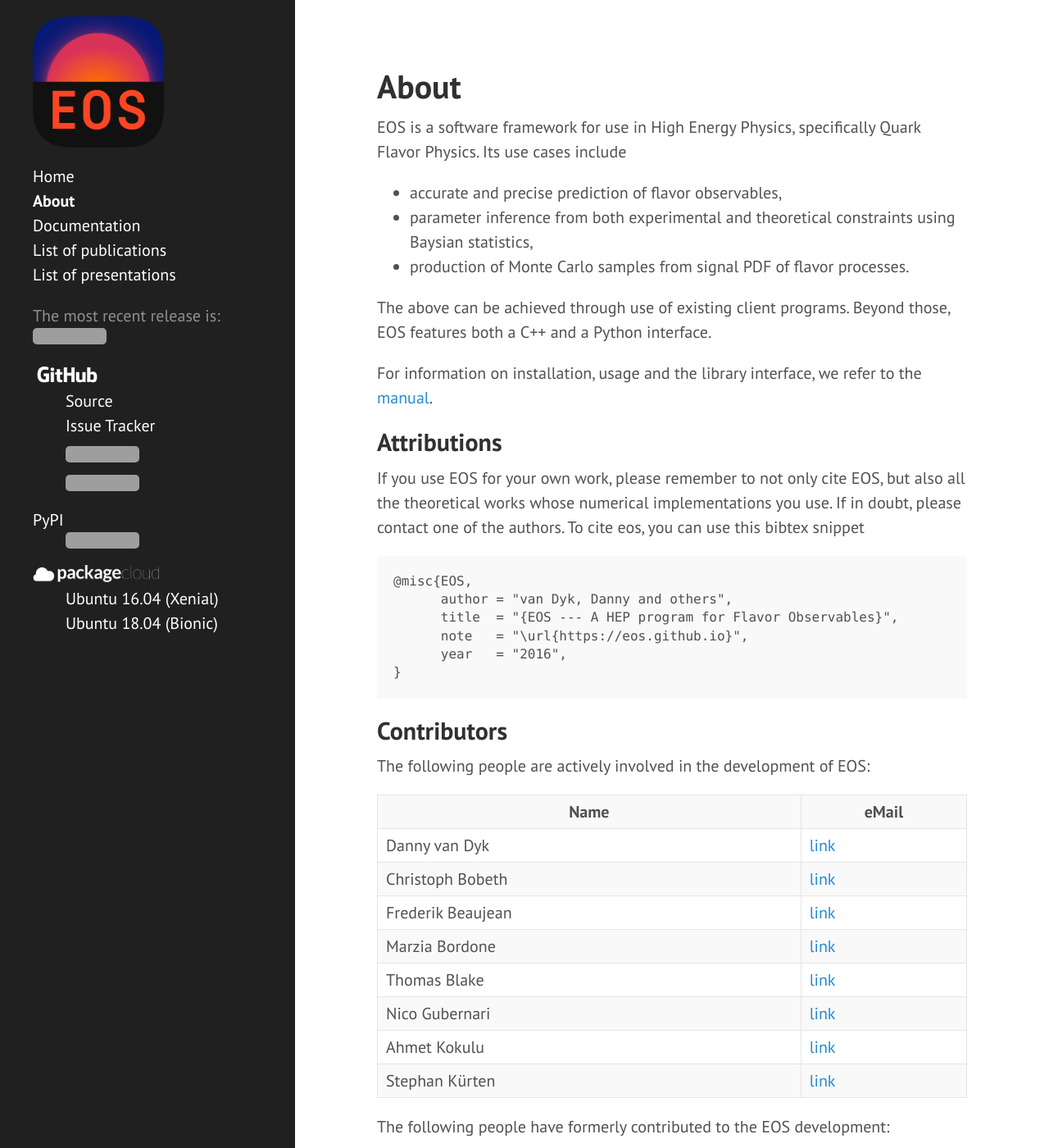
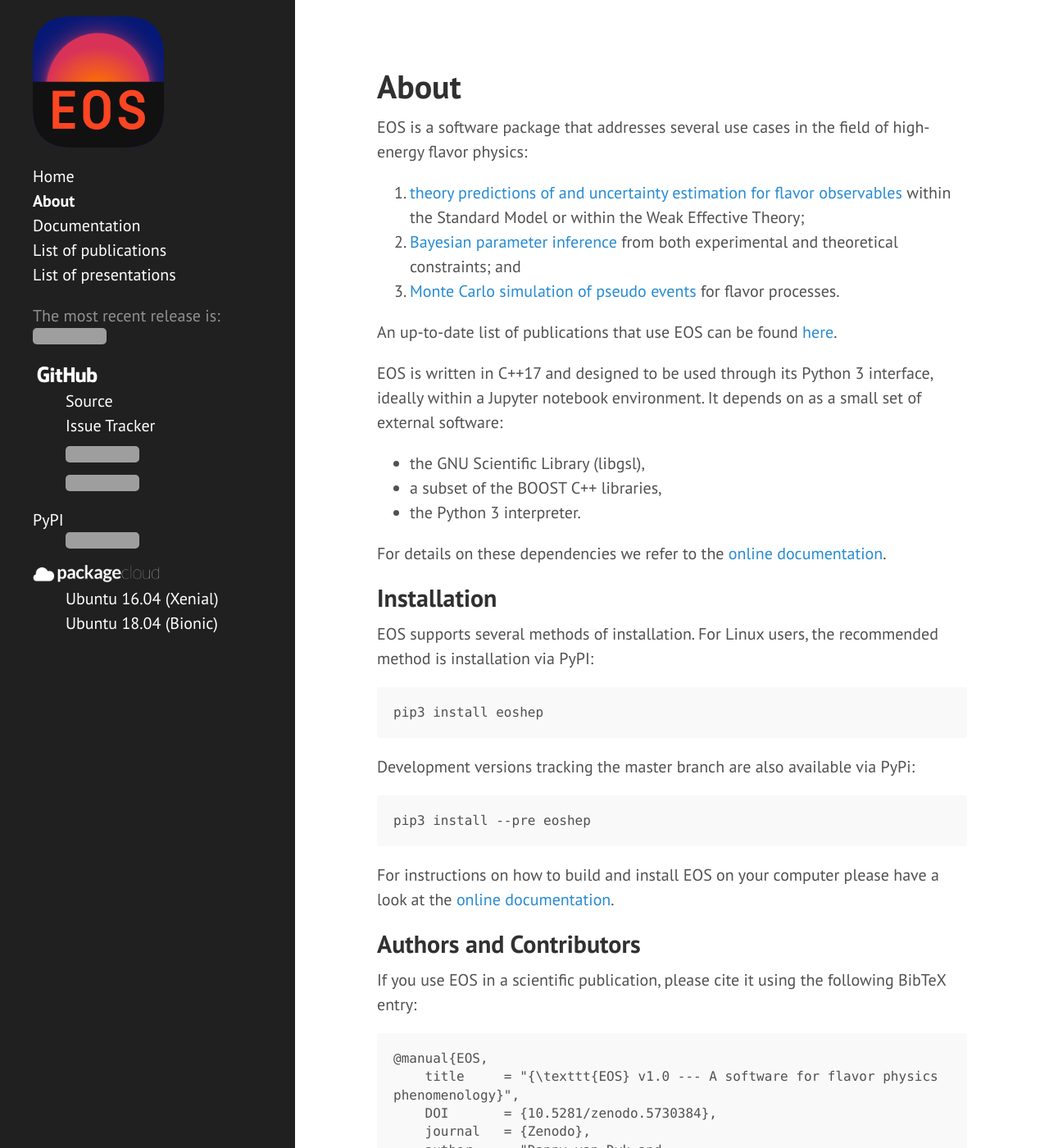
Before and after one commit to eos/eos.github.io, a Jekyll site: the page built from about.md, in a window 1280 px wide and 1400 px high. Shown: the whole window at 82% size. Built offline with Jekyll 4.4.1, drawn with Linux system fonts in a browser that asks for light colours; some of the changed text lies outside the part shown; grey boxes are pictures that could not be loaded.

Commit message:
Revise the 'About' page

````diff
--- a/about.md
+++ b/about.md
@@ -3,62 +3,115 @@ layout: page
 title: About
 ---
 
-EOS is a software framework for use in High Energy Physics, specifically Quark Flavor Physics.
-Its use cases include
+EOS is a software package that addresses several use cases in the field of
+high-energy flavor physics:
 
-  - accurate and precise prediction of flavor observables,
-  - parameter inference from both experimental and theoretical constraints using Baysian statistics,
-  - production of Monte Carlo samples from signal PDF of flavor processes.
+ 1. [theory predictions of and uncertainty estimation for flavor observables](https://eos.github.io/doc/use-cases.html#theory-predictions-and-their-uncertainties)
+   within the Standard Model or within the Weak Effective Theory;
+ 2. [Bayesian parameter inference](https://eos.github.io/doc/use-cases.html#parameter-inference)
+    from both experimental and theoretical constraints; and
+ 3. [Monte Carlo simulation of pseudo events](https://eos.github.io/doc/use-cases.html#pseudo-event-simulation) for flavor processes.
 
-The above can be achieved through use of existing client programs. Beyond those, EOS features
-both a C++ and a Python interface.
+An up-to-date list of publications that use EOS can be found [here](https://eos.github.io/publications/).
 
-For information on installation, usage and the library interface, we refer to the
-<a href="/manual/manual.pdf">manual</a>.
+EOS is written in C++17 and designed to be used through its Python 3 interface,
+ideally within a Jupyter notebook environment.
+It depends on as a small set of external software:
 
-## Attributions
+ - the GNU Scientific Library (libgsl),
+ - a subset of the BOOST C++ libraries,
+ - the Python 3 interpreter.
 
-If you use EOS for your own work, please remember to not only cite EOS, but also
-all the theoretical works whose numerical implementations you use. If in doubt,
-please contact one of the authors. To cite eos, you can use this bibtex snippet
+For details on these dependencies we refer to the [online documentation](https://eos.github.io/doc/installation.html#installing-the-dependencies-on-linux).
 
-    @misc{EOS,
-          author = "van Dyk, Danny and others",
-          title  = "{EOS --- A HEP program for Flavor Observables}",
-          note   = "\url{https://eos.github.io}",
-          year   = "2016",
+Installation
+------------
+
+EOS supports several methods of installation. For Linux users, the recommended method
+is installation via PyPI:
+```
+pip3 install eoshep
+```
+Development versions tracking the master branch are also available via PyPi:
+```
+pip3 install --pre eoshep
+```
+
+For instructions on how to build and install EOS on your computer please have a
+look at the [online documentation](https://eos.github.io/doc/installation.html).
+
+Authors and Contributors
+------------------------
+
+If you use EOS in a scientific publication, please cite it using the following BibTeX entry:
+
+    @manual{EOS,
+        title     = "{\texttt{EOS} v1.0 --- A software for flavor physics phenomenology}",
+        DOI       = {10.5281/zenodo.5730384},
+        journal   = {Zenodo},
+        author    = "Danny van Dyk and
+                     Frederik Beaujean and
+                     Thomas Blake and
+                     Christoph Bobeth and
+                     Marzia Bordone and
+                     Eike Eberhard and
+                     Elena Graverini and
+                     Nico Gubernari and
+                     Ahmet Kokulu and
+                     Stephan Kürten and
+                     Domagoj Leljak and
+                     Philip Lüghausen and
+                     Méril Reboud and
+                     Martin Ritter and
+                     Eduardo Romero and
+                     Ismo Toijala and
+                     K.~Keri Vos
+                    ",
+        year      = "2021",
+        month     = "Nov"
     }
 
-## Contributors
 
-The following people are actively involved in the development of EOS:
+The main authors are:
 
-<table>
-    <tr>
-        <th>Name</th>
-        <th>eMail</th>
-    </tr>
-    {% for c in site.data.contributors %}
-        {% if c.status == 'active' %}
-        <tr>
-            <td>{{ c.name }}</td>
-            <td><a href="mailto:{{ c.mail | encode_email }}">link</a></td>
-        </tr>
-        {% endif %}
-    {% endfor %}
-</table>
+ * Danny van Dyk <danny.van.dyk@gmail.com>,
+ * Frederik Beaujean <beaujean@mpp.mpg.de>,
+ * Christoph Bobeth <christoph.bobeth@gmail.com>,
+ * Nico Gubernari <nicogubernari@gmail.com>,
+ * Meril Reboud <reboud@gmail.com>,
 
-The following people have formerly contributed to the EOS development:
+with further code contributions by:
 
-<table>
-    <tr>
-        <th>Name</th>
-    </tr>
-    {% for c in site.data.contributors %}
-        {% if c.status == 'retired' %}
-        <tr>
-            <td>{{ c.name }}</td>
-        </tr>
-        {% endif %}
-    {% endfor %}
-</table>
+ * Marzia Bordone,
+ * Thomas Blake,
+ * Elena Graverini,
+ * Stephan Jahn,
+ * Ahmet Kokulu,
+ * Stephan Kürten,
+ * Philip Lüghausen,
+ * Bastian Müller,
+ * Stefanie Reichert,
+ * Eduardo Romero,
+ * Rafael Silva Coutinho,
+ * Ismo Tojiala,
+ * K. Keri Vos,
+ * Christian Wacker.
+
+We would like to extend our thanks to the following people whose input and
+support were most helpful in either the development or the maintenance of EOS:
+
+ * Gudrun Hiller
+ * Gino Isidori
+ * David Leverton
+ * Thomas Mannel
+ * Ciaran McCreesh
+ * Hideki Miyake
+ * Konstantinos Petridis
+ * Nicola Serra
+ * Alexander Shires
+
+Contact
+-------
+
+For additional information, please contact any of the main authors. If you want to report an
+error or file a request, please file an issue [here](https://github.com/eos/eos/issues).
````
